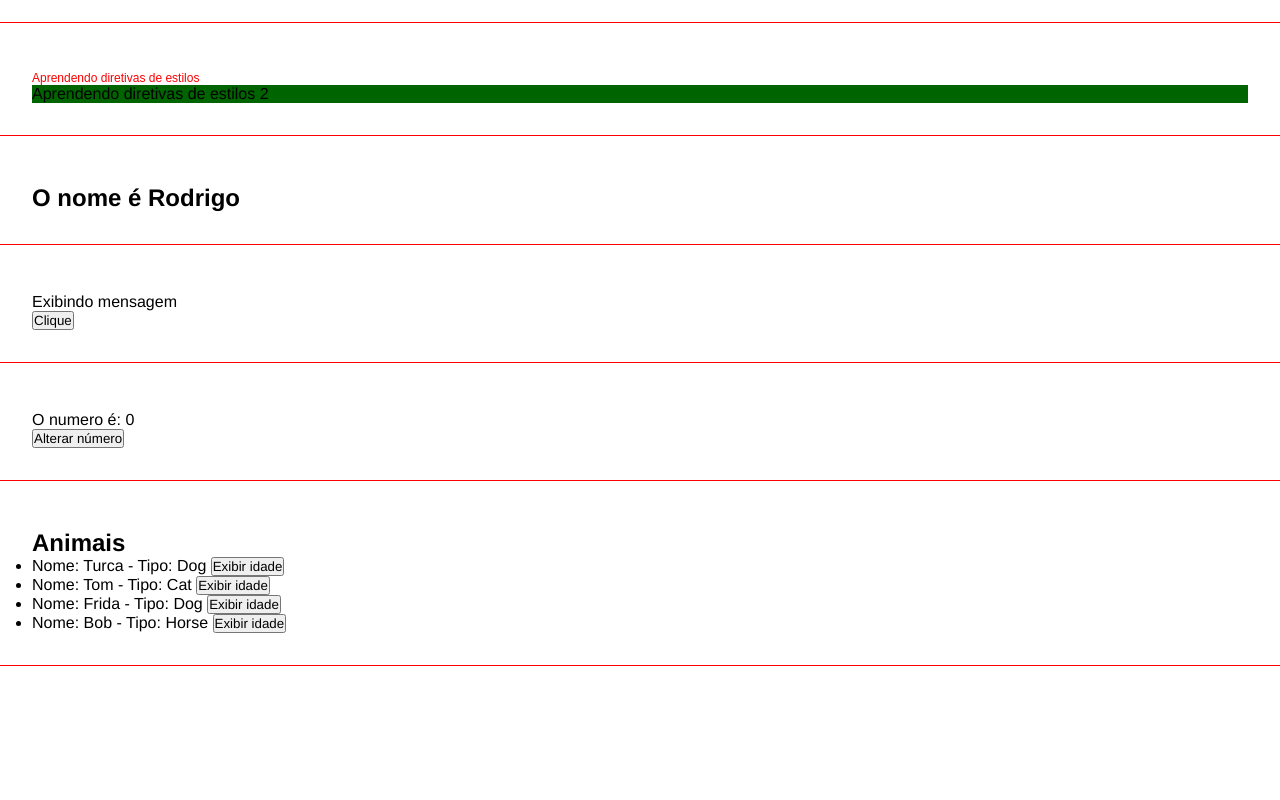
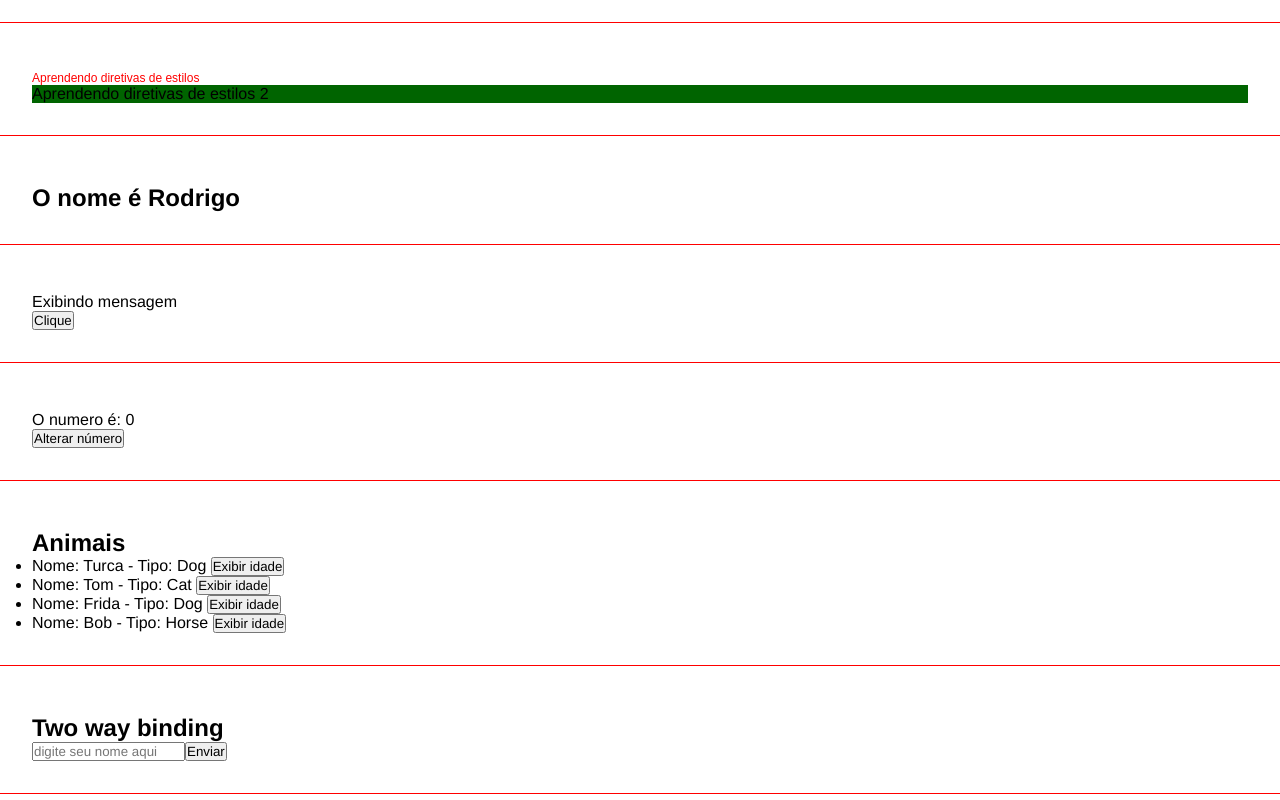
Before and after one commit to RodrigoSen4/estudos-em-angular, an Angular app: page / in a window 1280 px wide. Shown: the part 196-996 px from the top of the page. Built offline with nearby package versions, Linux system fonts and the light colour scheme.

Commit message:
Two way data binding

```diff
--- a/src/app/app.component.html
+++ b/src/app/app.component.html
@@ -7,3 +7,4 @@
 <app-eventos />
 <app-emitter />
 <app-list-render />
+<app-two-way-binding />
--- a/src/app/app.module.ts
+++ b/src/app/app.module.ts
@@ -11,6 +11,8 @@ import { EventosComponent } from './components/eventos/eventos.component';
 import { EmitterComponent } from './components/emitter/emitter.component';
 import { ChangeNumberComponent } from './components/change-number/change-number.component';
 import { ListRenderComponent } from './components/list-render/list-render.component';
+import { TwoWayBindingComponent } from './components/two-way-binding/two-way-binding.component';
+import { FormsModule } from '@angular/forms';
 
 @NgModule({
   declarations: [
@@ -23,8 +25,9 @@ import { ListRenderComponent } from './components/list-render/list-render.compon
     EmitterComponent,
     ChangeNumberComponent,
     ListRenderComponent,
+    TwoWayBindingComponent,
   ],
-  imports: [BrowserModule, AppRoutingModule],
+  imports: [BrowserModule, AppRoutingModule, FormsModule],
   providers: [],
   bootstrap: [AppComponent],
 })
--- /dev/null
+++ b/src/app/components/two-way-binding/two-way-binding.component.html
@@ -0,0 +1,9 @@
+<div class="class">
+    <h2>Two way binding</h2>
+    <form>
+        <input type="text" [(ngModel)]="name" name="name" placeholder="digite seu nome aqui" />
+        <button (click)="onClick()">Enviar</button>
+    </form>
+
+
+</div>
--- /dev/null
+++ b/src/app/components/two-way-binding/two-way-binding.component.ts
@@ -0,0 +1,14 @@
+import { Component } from '@angular/core';
+
+@Component({
+  selector: 'app-two-way-binding',
+  templateUrl: './two-way-binding.component.html',
+  styleUrls: ['./two-way-binding.component.css'],
+})
+export class TwoWayBindingComponent {
+  name!: string;
+
+  onClick(): void {
+    console.log(this.name);
+  }
+}
```
Also changed, not shown: src/app/components/two-way-binding/two-way-binding.component.css (added), 1 other file (tests, documents, lock files or other folders).
